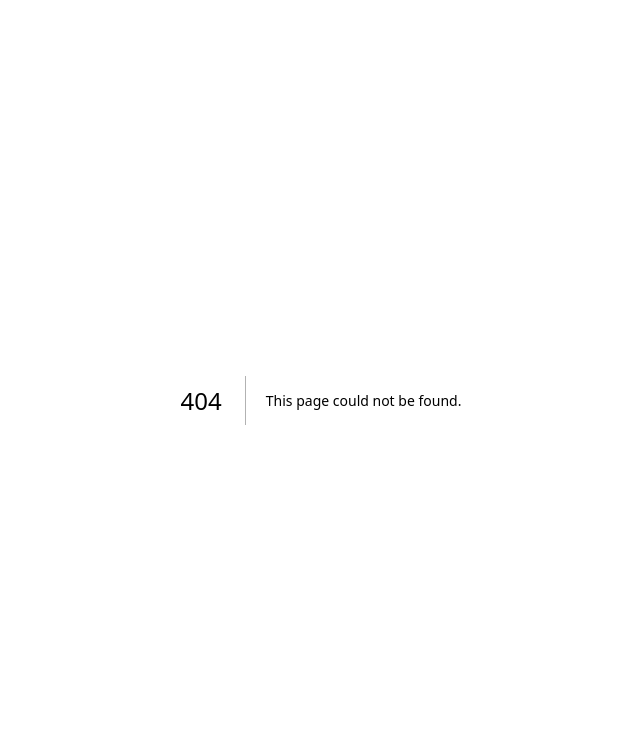
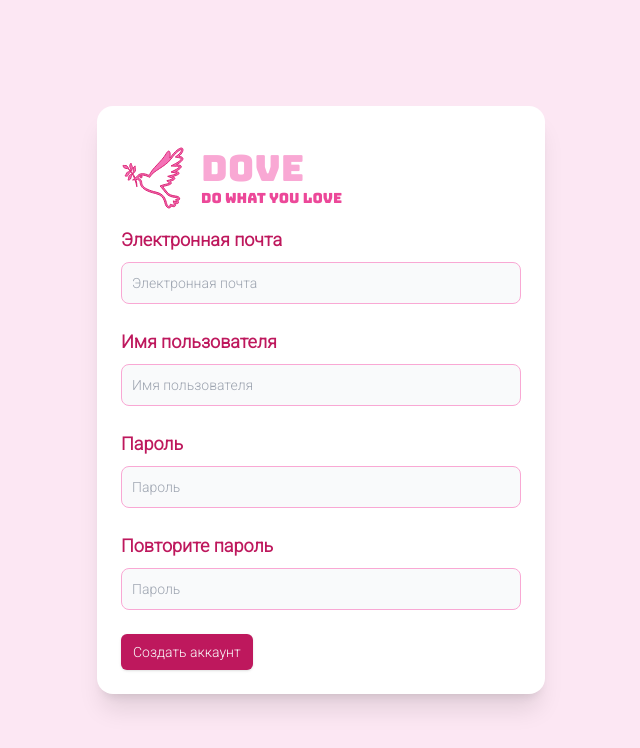
Before and after one commit to exg0rd/dove, a Next.js app: page /signup in a window 1280 px wide. Before the commit this address had no page. Shown: the top 748 px of the page, without its empty margins (319-959 px from the left). Built offline with nearby package versions, Linux system fonts and the light colour scheme.

Commit message:
added zod schema + signup form

```diff
--- a/package.json
+++ b/package.json
@@ -12,6 +12,7 @@
     "@fontsource/material-icons": "^5.1.0",
     "@mdi/font": "^7.4.47",
     "@mdi/react": "^1.6.1",
+    "@prisma/client": "^5.20.0",
     "@radix-ui/react-icons": "^1.3.0",
     "@radix-ui/react-slot": "^1.1.0",
     "class-variance-authority": "^0.7.0",
@@ -21,7 +22,8 @@
     "react": "^18",
     "react-dom": "^18",
     "tailwind-merge": "^2.5.2",
-    "tailwindcss-animate": "^1.0.7"
+    "tailwindcss-animate": "^1.0.7",
+    "zod": "^3.23.8"
   },
   "devDependencies": {
     "@types/node": "^20",
--- /dev/null
+++ b/src/app/actions/auth.ts
@@ -0,0 +1,18 @@
+import { SignupFormSchema, FormState } from "../shared/lib/definitions";
+
+export async function signup(state: FormState, formData: FormData) {
+    const validatedFields = SignupFormSchema.safeParse({
+        username: formData.get("username"),
+        email: formData.get("email"),
+        password: formData.get("password"),
+        repeatPassword: formData.get("repeatPassword")
+    });
+
+    if (!validatedFields.success) {
+        return {
+            errors: validatedFields.error.flatten().fieldErrors,
+        };
+    }
+
+    return { message : "Регистрация успешна!"}
+}
--- a/src/app/login/layout.tsx
+++ b/src/app/login/layout.tsx
@@ -1,18 +1,18 @@
 // LoginLayout.tsx
 import React, { ReactNode } from "react";
 
-interface LoginLayoutProps {
-    children: ReactNode; // Define children as a prop
+interface AuthFormLayoutProps {
+    children: ReactNode;
 }
 
-const LoginLayout: React.FC<LoginLayoutProps> = ({ children }) => {
+const AuthFormLayout: React.FC<AuthFormLayoutProps> = ({ children }) => {
     return (
         <div className="fixed inset-0 bg-pink-100 flex items-center justify-center z-50">
-            <div className="relative bg-white p-3 md:p-5 lg:p-8 rounded-2xl shadow-xl w-full max-w-md">
+            <div className="bg-white m-3 p-6 rounded-2xl shadow-xl w-full max-w-md max-h-[90vh] overflow-y-auto">
                 {children}
             </div>
         </div>
     );
 };
 
-export default LoginLayout;
+export default AuthFormLayout;
--- a/src/app/login/page.tsx
+++ b/src/app/login/page.tsx
@@ -1,5 +1,5 @@
 import React, { ReactNode } from "react";
-import LoginLayout from "./layout";
+import AuthFormLayout from "./layout";
 import { LoginForm } from "../shared/components/LoginForm";
 
 interface PageProps {
@@ -8,9 +8,9 @@ interface PageProps {
 
 const LoginPage: React.FC<PageProps> = ({ children }) => {
     return (
-        <LoginLayout>
+        <AuthFormLayout>
             <LoginForm />
-        </LoginLayout>
+        </AuthFormLayout>
     );
 };
 
--- a/src/app/shared/components/LoginForm.tsx
+++ b/src/app/shared/components/LoginForm.tsx
@@ -2,10 +2,7 @@ import React from "react";
 
 import { Button } from "@/components/ui/button";
 import { Logo } from "./Logo";
-
-interface Props {
-    className?: string;
-}
+import Link from "next/link";
 
 export const LoginForm: React.FC = () => {
     return (
@@ -23,8 +20,9 @@ export const LoginForm: React.FC = () => {
                         name="email"
                         type="email"
                         autoComplete="email"
+                        placeholder="Электронная почта"
                         required
-                        className="bg-gray-50 border border-pink-300 text-pink-900 text-sm rounded-lg focus:ring-blue-500 focus:border-blue-500 block w-full p-2.5"
+                       className="bg-gray-50 border border-pink-300 text-pink-900 text-sm rounded-lg focus:ring-pink-400 focus:border-pink-500 block w-full p-2.5"
                     />
                 </div>
                 <div>
@@ -38,8 +36,9 @@ export const LoginForm: React.FC = () => {
                         name="password"
                         type="password"
                         autoComplete="current-password"
+                        placeholder="Пароль"
                         required
-                        className="bg-gray-50 border border-pink-300 text-pink-900 text-sm rounded-lg focus:ring-blue-500 focus:border-blue-500 block w-full p-2.5"
+                        className="bg-gray-50 border border-pink-300 text-pink-900 text-sm rounded-lg focus:ring-pink-400 focus:border-pink-500 block w-full p-2.5"
                     />
                 </div>
                 <Button
@@ -50,7 +49,7 @@ export const LoginForm: React.FC = () => {
                 <Button
                     variant={"ghost"}
                     className="mx-3 text-pink-700 font-bold">
-                    Создать аккаунт
+                    <Link href="/signup">Создать аккаунт</Link>
                 </Button>
             </form>
         </>
--- a/src/app/shared/components/Logo.tsx
+++ b/src/app/shared/components/Logo.tsx
@@ -17,7 +17,7 @@ export const Logo: React.FC<Props> = ({ className, iconSize }) => (
     <div
     className={cn(
         bungeeFont.className,
-        "flex items-center gap-4"
+        "flex flex-wrap items-center gap-4"
     )}>
    <div className={className}>
         <svg
--- a/src/app/shared/components/Modal.tsx
+++ /dev/null
@@ -1,32 +0,0 @@
-import React, { useState, useEffect } from "react";
-import { cn } from "../lib/utils";
-import { LoginForm } from "./LoginForm";
-
-interface ModalProps {
-    isOpen: boolean;
-    onClose: () => void;
-}
-
-export const Modal: React.FC<ModalProps> = ({ isOpen, onClose, children }) => {
-    const [isMounted, setIsMounted] = useState(false);
-
-    useEffect(() => {
-        setIsMounted(true);
-        return () => setIsMounted(false);
-    }, []);
-
-    if (!isMounted || !isOpen) return null;
-
-    return (
-        <div className="fixed inset-0 bg-black bg-opacity-50 flex items-center justify-center z-50">
-            <div className="relative bg-white p-3 md:p-5 lg:p-8 rounded-lg shadow-md w-full max-w-md">
-                <button
-                    onClick={onClose}
-                    className="absolute top-1 right-1 text-pink-600 text-3xl leading-4 hover:text-pink-600/20">
-                    &times;
-                </button>
-                <div className="space-y-6">{children}</div>
-            </div>
-        </div>
-    );
-};
--- /dev/null
+++ b/src/app/shared/components/SignupForm.tsx
@@ -0,0 +1,129 @@
+"use client";
+import React from "react";
+
+import { Button } from "@/components/ui/button";
+import { Logo } from "./Logo";
+import { useFormState, useFormStatus } from 'react-dom'
+import { signup } from "@/app/actions/auth";
+
+export const SignupForm: React.FC = () => {
+    // reuse inputs maybe as components?
+    const [state, action] = useFormState(signup, undefined);
+
+    return (
+        <>
+            <Logo
+                iconSize="64"
+                className="my-4"
+            />
+            <form
+                className="space-y-6"
+                action={action}>
+                <div>
+                    <label
+                        htmlFor="email"
+                        className="block mb-2 text-lg font-extrabold text-pink-700">
+                        Электронная почта
+                    </label>
+                    <input
+                        id="email"
+                        name="email"
+                        type="email"
+                        autoComplete="email"
+                        placeholder="Электронная почта"
+                        required
+                        className="bg-gray-50 border border-pink-300 text-pink-900 text-sm rounded-lg focus:ring-pink-400 focus:border-pink-500 block w-full p-2.5"
+                    />
+                    {state?.errors?.email && (
+                        <p className="mt-3 text-sm text-red-300">
+                            {state.errors.email}
+                        </p>
+                    )}
+                </div>
+                <div>
+                    <label
+                        htmlFor="email"
+                        className="block mb-2 text-lg font-extrabold text-pink-700">
+                        Имя пользователя
+                    </label>
+                    <input
+                        id="username"
+                        name="username"
+                        placeholder="Имя пользователя"
+                        required
+                        className="bg-gray-50 border border-pink-300 text-pink-900 text-sm rounded-lg focus:ring-pink-400 focus:border-pink-500 block w-full p-2.5"
+                    />
+                    {state?.errors?.username && (
+                        <p className="mt-3 text-sm text-red-300">
+                            {state.errors.username}
+                        </p>
+                    )}
+                </div>
+                <div>
+                    <label
+                        htmlFor="password"
+                        className="block mb-2 text-lg font-extrabold text-pink-700">
+                        Пароль
+                    </label>
+                    <input
+                        id="password"
+                        name="password"
+                        type="password"
+                        autoComplete="current-password"
+                        placeholder="Пароль"
+                        required
+                        className="bg-gray-50 border border-pink-300 text-pink-900 text-sm rounded-lg focus:ring-pink-400 focus:border-pink-500 block w-full p-2.5"
+                    />
+                    {state?.errors?.password && (
+                        <div className="mt-3">
+                            <ul>
+                                {state.errors.password.map((error) => (
+                                    <li
+                                        className="text-sm text-red-300"
+                                        key={error}>
+                                        {error}
+                                    </li>
+                                ))}
+                            </ul>
+                        </div>
+                    )}
+                </div>
+                <div>
+                    <label
+                        htmlFor="repeatPassword"
+                        className="block mb-2 text-lg font-extrabold text-pink-700">
+                        Повторите пароль
+                    </label>
+                    <input
+                        id="repeatPassword"
+                        name="repeatPassword"
+                        type="password"
+                        placeholder="Пароль"
+                        required
+                        className="bg-gray-50 border border-pink-300 text-pink-900 text-sm rounded-lg focus:ring-pink-400 focus:border-pink-500 block w-full p-2.5"
+                    />
+                    {state?.errors?.repeatPassword && (
+                        <p className="mt-3 text-sm text-red-300">
+                            {state.errors.repeatPassword}
+                        </p>
+                    )}
+                </div>
+               <SubmitButton/>
+            </form>
+        </>
+    );
+};
+
+function SubmitButton() {
+    const { pending } = useFormStatus();
+
+    return (
+        <Button
+            disabled={pending}
+            type="submit"
+            variant={'default'}
+            className="flex bg-pink-700 text-sm">
+            Создать аккаунт
+        </Button>
+    );
+}
--- /dev/null
+++ b/src/app/shared/lib/definitions.ts
@@ -0,0 +1,36 @@
+import { z } from "zod";
+
+export const SignupFormSchema = z.object({
+    username: z
+        .string()
+        .min(6, {
+            message: "Имя пользователя должно содержать минимум 6 символов",
+        })
+        .trim(),
+    email: z.string().email({ message: "Введите корректную почту" }).trim(),
+    password: z
+        .string()
+        .min(8, { message: "Пароль должен содержать минимум 8 символов" })
+        .regex(/[a-zA-Z]/, { message: "Пароль должен включать в себя буквы." })
+        .regex(/[0-9]/, { message: "Пароль должен включать в себя цифры." })
+        .regex(/[^a-zA-Z0-9]/, {
+            message: "Пароль должен включать в себя специальные символы.",
+        })
+        .trim(),
+    repeatPassword: z.string().trim(),
+}).refine((data) => data.password === data.repeatPassword, {
+    message: "Пароли не совпадают",
+    path: ["repeatPassword"],
+});
+
+export type FormState =
+    | {
+          errors?: {
+              username?: string[];
+              email?: string[];
+              password?: string[];
+              repeatPassword?: string[];
+          };
+          message?: string;
+      }
+    | undefined;
--- /dev/null
+++ b/src/app/signup/page.tsx
@@ -0,0 +1,17 @@
+import React, { ReactNode } from "react";
+import AuthFormLayout from "../login/layout"; // cursed
+import { SignupForm } from "../shared/components/SignupForm";
+
+interface PageProps {
+    children: ReactNode;
+}
+
+const SignupPage: React.FC<PageProps> = ({ children }) => {
+    return (
+        <AuthFormLayout>
+            <SignupForm />
+        </AuthFormLayout>
+    );
+};
+
+export default SignupPage;
```
Also changed, not shown: 1 other file (tests, documents, lock files or other folders).
